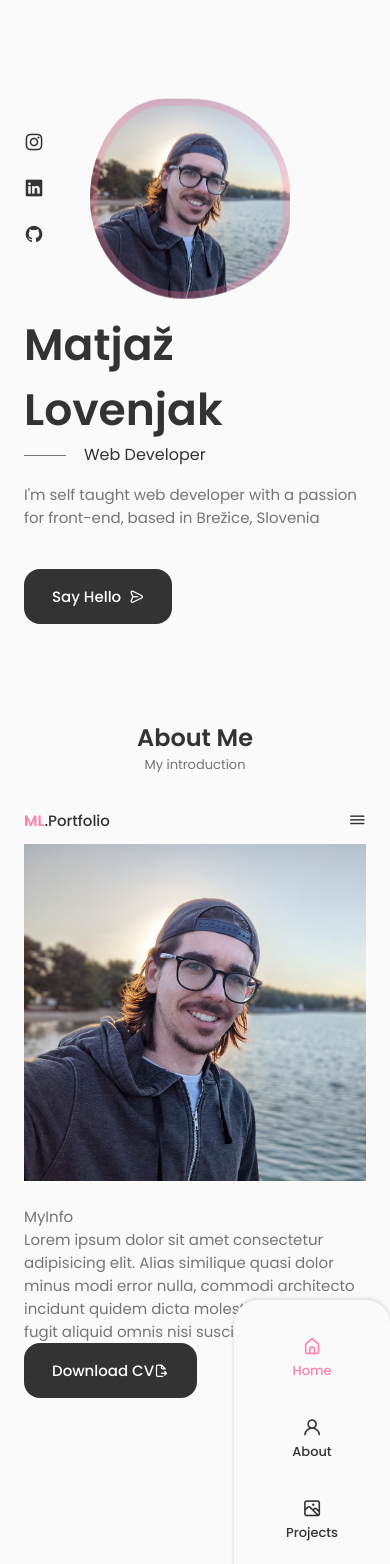
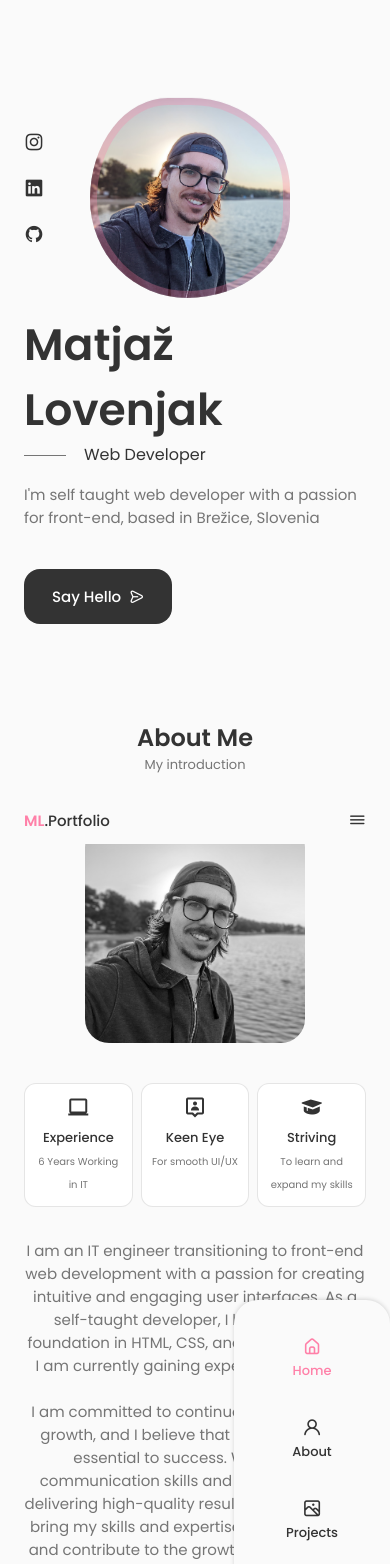
Before and after one commit to rubuz/ML-PORTFOLIO, a React (Vite) app: page / in a window 390 px wide. Shown: the top 1564 px of the page. Before the commit the page ends 1462 px from the top, so only its background shows below. Built offline with nearby package versions, Linux system fonts and the light colour scheme.

Commit message:
about done

```diff
--- a/src/App.css
+++ b/src/App.css
@@ -27,7 +27,7 @@
   --fs-normal: 1rem;
   --fs-small: 0.875rem;
   --fs-smaller: 0.813rem;
-  --fs-tiny: 0.625;
+  --fs-tiny: 0.625rem;
 
   --fw-normal: 400;
   --fw-medium: 500;
@@ -186,8 +186,15 @@ img {
 
 /* For medium devices */
 @media screen and (max-width: 768px) {
+  body {
+    margin: 0 0 var(--header-height) 0;
+  }
   .section {
     padding: 2rem 0 4rem;
+  }
+
+  .section__subtitle {
+    margin-bottom: var(--mb-3);
   }
 }
 
--- a/src/components/about/About.jsx
+++ b/src/components/about/About.jsx
@@ -15,10 +15,16 @@ const About = () => {
           <MyInfo />
 
           <p className="about__description">
-            Lorem ipsum dolor sit amet consectetur adipisicing elit. Alias
-            similique quasi dolor minus modi error nulla, commodi architecto
-            incidunt quidem dicta molestiae, tempora fugit aliquid omnis nisi
-            suscipit neque quam!
+            I am an IT engineer transitioning to front-end web development with
+            a passion for creating intuitive and engaging user interfaces. As a
+            self-taught developer, I have a strong foundation in HTML, CSS, and
+            JavaScript, and I am currently gaining experience in React. <br />
+            <br /> I am committed to continuous learning and growth, and I
+            believe that collaboration is essential to success. With strong
+            communication skills and a dedication to delivering high-quality
+            results, I am excited to bring my skills and expertise to new
+            projects and contribute to the growth and success of any
+            organization I work with.
           </p>
 
           <a download="" href={CV} className="button button--flex">
--- a/src/components/about/MyInfo.jsx
+++ b/src/components/about/MyInfo.jsx
@@ -1,7 +1,25 @@
 import React from "react";
 
 const MyInfo = () => {
-  return <div>MyInfo</div>;
+  return (
+    <div className="about__myinfo grid">
+      <div className="about__box">
+        <i class="bx bx-laptop about__icon"></i>
+        <h3 className="about__title">Experience</h3>
+        <span className="about__subtitle">6 Years Working in IT</span>
+      </div>
+      <div className="about__box">
+        <i class="bx bx-user-pin about__icon"></i>
+        <h3 className="about__title">Keen Eye</h3>
+        <span className="about__subtitle">For smooth UI/UX</span>
+      </div>
+      <div className="about__box">
+        <i class="bx bxs-graduation about__icon"></i>
+        <h3 className="about__title">Striving</h3>
+        <span className="about__subtitle">To learn and expand my skills</span>
+      </div>
+    </div>
+  );
 };
 
 export default MyInfo;
--- a/src/components/about/about.css
+++ b/src/components/about/about.css
@@ -0,0 +1,94 @@
+.about__container {
+  grid-template-columns: repeat(2, 1fr);
+  align-items: center;
+  column-gap: 4rem;
+}
+
+.about__img {
+  width: 350px;
+  border-radius: 1.5rem;
+  justify-self: center;
+  filter: grayscale(100%);
+}
+
+.about__myinfo {
+  grid-template-columns: repeat(3, 140px);
+  gap: 0.5rem;
+  margin-bottom: var(--mb-2);
+}
+
+.about__box {
+  background-color: var(--clr-container);
+  border: 1px solid rgba(0, 0, 0, 0.1);
+  border-radius: 0.75rem;
+  text-align: center;
+  padding: 1rem 1.25rem;
+}
+
+.about__icon {
+  font-size: 1.5rem;
+  color: var(--clr-title);
+  margin-bottom: var(--mb-0-5);
+}
+
+.about__title {
+  font-size: var(--fs-small);
+  font-weight: var(--fw-medium);
+}
+
+.about__subtitle {
+  font-size: var(--fs-tiny);
+}
+
+.about__description {
+  padding: 0 4rem 0 0;
+  margin-bottom: var(--mb-2-5);
+}
+
+/* / BREAKPOINTS / */
+/* For large devices */
+@media screen and (max-width: 992px) {
+  .about__container {
+    grid-template-columns: 1fr;
+    row-gap: 2.5rem;
+  }
+
+  .about__img {
+    width: 220px;
+  }
+
+  .about__box {
+    padding: 0.75rem 0.5rem;
+  }
+
+  .about__data {
+    text-align: center;
+  }
+
+  .about__myinfo {
+    justify-content: center;
+  }
+
+  .about__description {
+    padding: 0 5rem;
+    margin-bottom: 2rem;
+  }
+}
+
+/* For medium devices */
+@media screen and (max-width: 576px) {
+  .about__myinfo {
+    grid-template-columns: repeat(3, 1fr);
+  }
+
+  .about__description {
+    padding: 0;
+  }
+}
+
+/* For small devices */
+@media screen and (max-width: 350px) {
+  .about__myinfo {
+    grid-template-columns: repeat(2, 1fr);
+  }
+}
```
